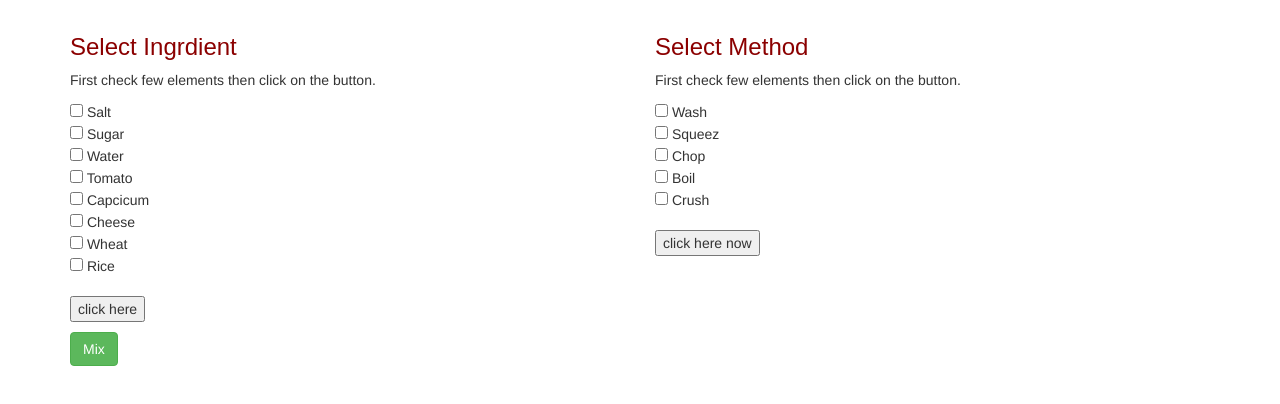
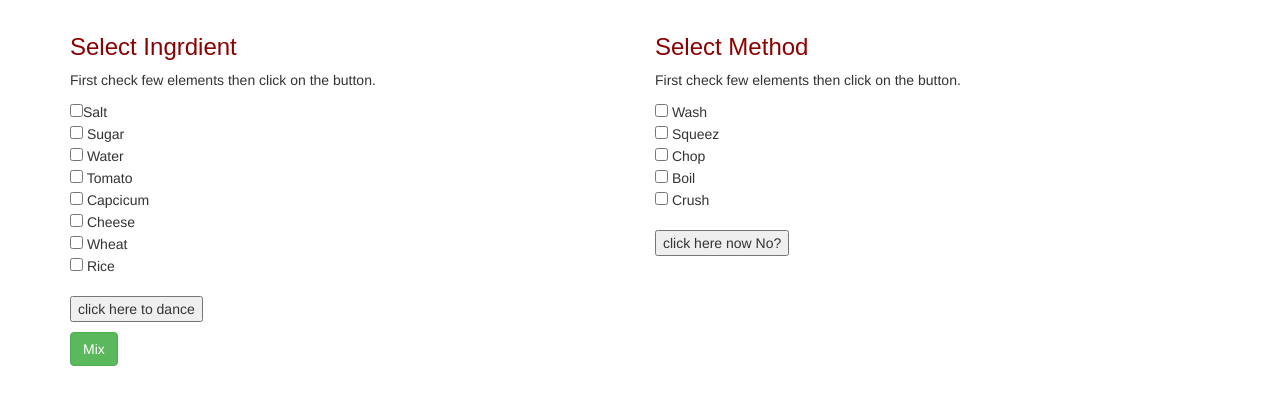
Before and after one commit to riddhim/project, a plain HTML site: page index.html in a window 1280 px wide. Shown: the part 58-462 px from the top of the page. Drawn offline with nearby package versions, Linux system fonts and the light colour scheme.

Commit message:
Update index.html

```diff
--- a/index.html
+++ b/index.html
@@ -39,7 +39,7 @@
                 <p id="GFG_UP">
                 </p>
 
-                <input type="checkbox" name="type" value="Salt" /> Salt <br>
+                <input type="checkbox" name="type" value="Salt" />Salt <br>
                 <input type="checkbox" name="type" value="Sugar" /> Sugar <br>
                 <input type="checkbox" name="type" value="Water" /> Water <br>
                 <input type="checkbox" name="type" value="Tomato" /> Tomato <br>
@@ -49,7 +49,7 @@
                 <input type="checkbox" name="type" value="Rice" /> Rice <br>
                 <br>
                 <button id="b1">
-                        click here
+                        click here to dance
                     </button>
                 <p id="GFG_DOWN">
                 </p>
@@ -68,7 +68,7 @@
                 <input type="checkbox" name="type" value="Crush" /> Crush <br>
                 <br>
                 <button id="b2">
-                    click here now
+                    click here now No?
                 </button>
                 <p id="GFG_DOWN1">
                 </p>
```
